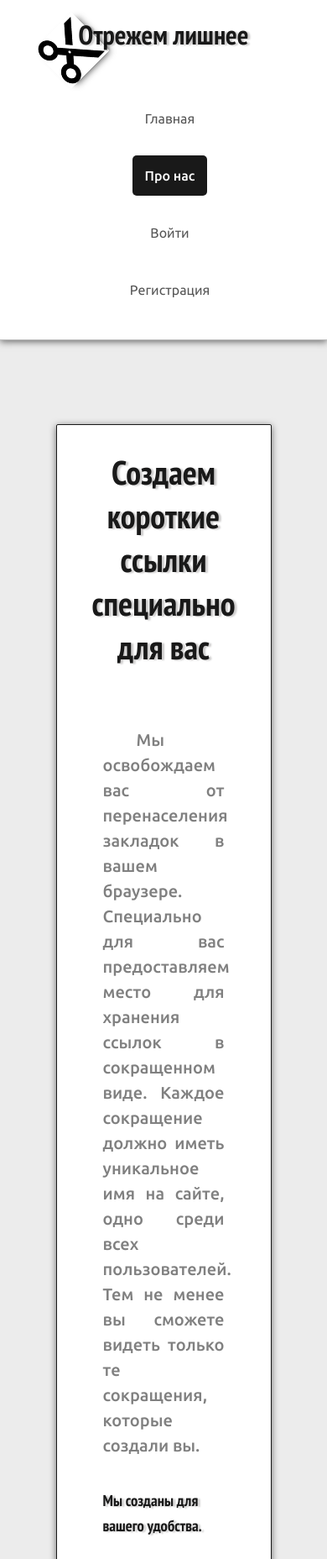
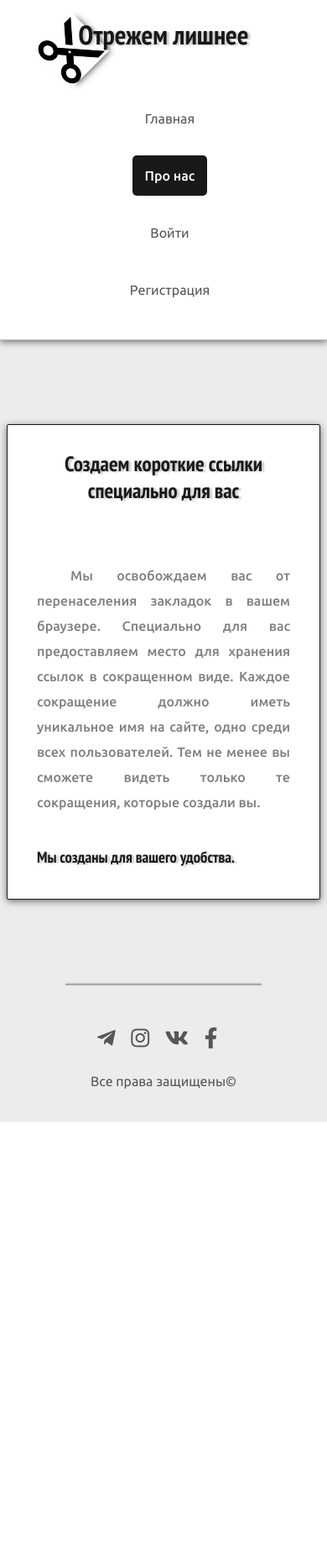
Before and after one commit to MezoneOrange/reduced_urls, a Django app: page /about/ in a window 390 px wide. Shown: the top 1856 px of the page at 84% size. After the commit the page ends 1336 px from the top, so only its background shows below. Run offline with Django 3.2, Linux system fonts and the light colour scheme; some libraries are stand-ins or nearby versions.

Commit message:
Made style adaptation for form template box and about page

```diff
--- a/reduces/static/reduces/css/main.css
+++ b/reduces/static/reduces/css/main.css
@@ -292,6 +292,19 @@ main {
     margin-top: 35px;
 }
 
+@media (max-width: 770px) {
+    .about {
+        margin: 5px;
+    }
+}
+
+
+@media (max-width: 440px) {
+    .about p {
+        font-size: 16px;
+    }
+}
+
 /* form */
 
 .message {
@@ -311,6 +324,18 @@ main {
     box-shadow: 0px 2px 8px 0px rgba(107,107,107,1);
     background-color: #fff;
     box-sizing: content-box;
+}
+
+@media (max-width: 1030px) {
+    .form {
+        width: 70%;
+    }
+}
+
+@media (max-width: 600px) {
+    .form {
+        width: 80%;
+    }
 }
 
 .form h2:only-of-type {
@@ -407,6 +432,19 @@ main {
     color: #adadad;
     line-height: 25px;
     font-weight: 400;
+}
+
+@media (max-width: 770px) {
+    .form h2:only-of-type {
+        font-size: 35px;
+    }
+}
+
+
+@media (max-width: 440px) {
+    .form h2:only-of-type {
+        font-size: 25px;
+    }
 }
 
 /* profile */
```
